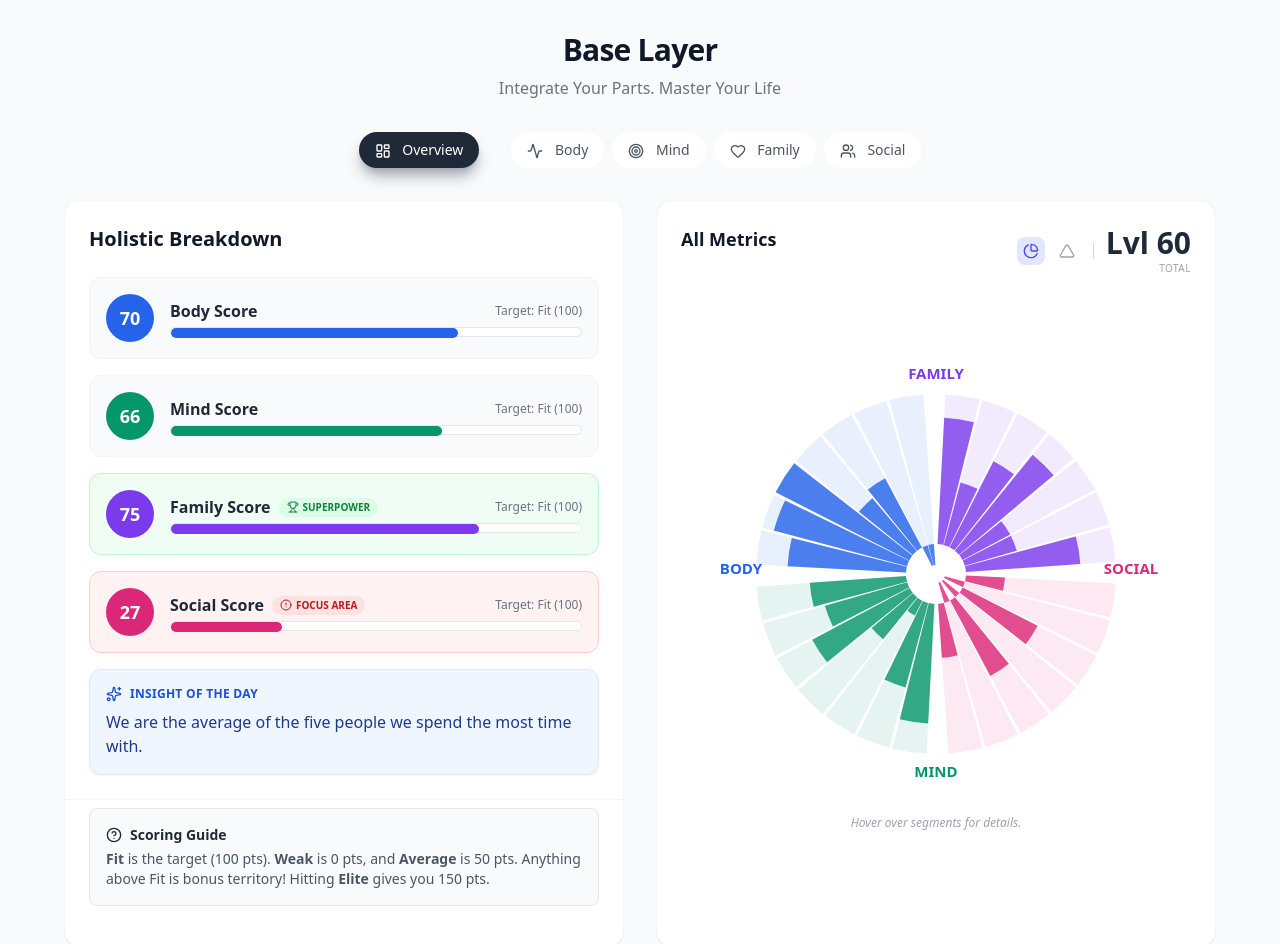
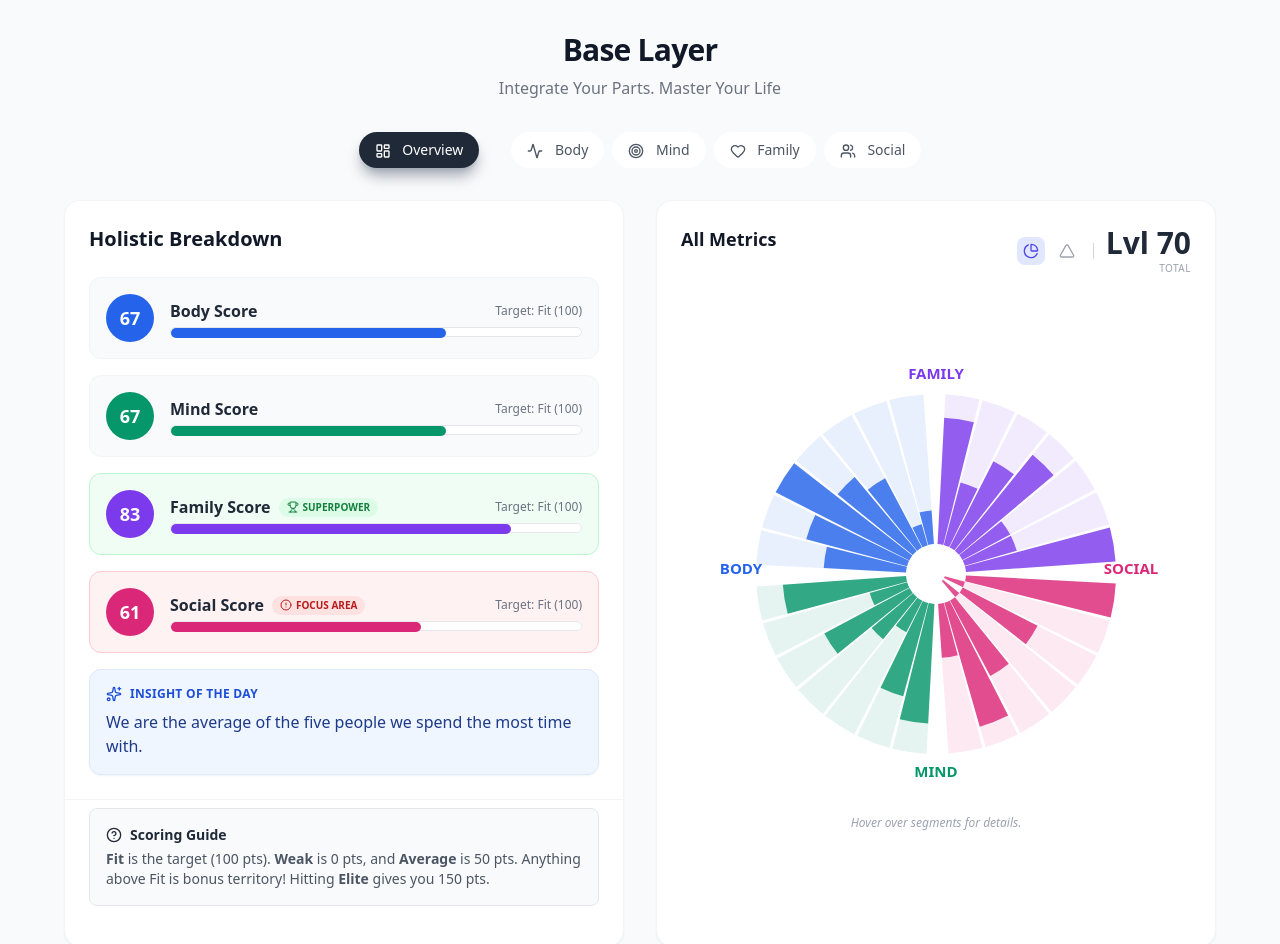
Before and after one commit to browningtons/base-layer, a React (Vite) app: page / in a window 1280 px wide. Shown: the top 944 px of the page. Built offline with nearby package versions, Linux system fonts and the light colour scheme.

Commit message:
updated 12142025 data

```diff
--- a/src/app.tsx
+++ b/src/app.tsx
@@ -64,36 +64,36 @@ const autoThresholds = (baseMetric) => {
 // --- Data Sets (7 Metrics Each) ---
 
 const BODY_METRICS = [
-  { id: 'miles', label: 'Miles', unit: 'mi/wk', current: 22, weak: 3, elite: 30, type: 'higher_better',
+  { id: 'miles', label: 'Miles', unit: 'mi/wk', current: 13, weak: 3, elite: 30, type: 'higher_better',
     desc: 'Total weekly running volume.', tip: 'Increase mileage by max 10% per week to build durability without injury.' },
-  { id: 'elevation', label: 'Elevation', unit: 'ft/wk', current: 3600, weak: 500, elite: 4000, type: 'higher_better',
+  { id: 'elevation', label: 'Elevation', unit: 'ft/wk', current: 2500, weak: 500, elite: 4000, type: 'higher_better',
     desc: 'Vertical feet climbed per week.', tip: 'Incorporate one dedicated hill repeat session or incline treadmill walk weekly.' },
-  { id: 'vo2max', label: 'VO2 Max', unit: 'ml/kg/min', current: 58, weak: 35, elite: 55, type: 'higher_better',
+  { id: 'vo2max', label: 'VO2 Max', unit: 'ml/kg/min', current: 55, weak: 35, elite: 55, type: 'higher_better',
     desc: 'Maximum rate of oxygen consumption.', tip: 'HIIT (High Intensity Interval Training) is the most efficient way to boost this.' },
-  { id: 'pushups', label: 'Push Ups', unit: 'max reps', current: 22, weak: 10, elite: 50, type: 'higher_better',
+  { id: 'pushups', label: 'Push Ups', unit: 'max reps', current: 30, weak: 10, elite: 50, type: 'higher_better',
     desc: 'Max consecutive pushups.', tip: 'Do daily sets of 50% your max reps. Grease the groove.' },
   { id: 'plank', label: 'Plank', unit: 'seconds', current: 110, weak: 45, elite: 240, type: 'higher_better',
     desc: 'Core isometric hold time.', tip: 'Focus on active tension (squeezing glutes and abs) rather than just hanging on.' },
-  { id: 'pullups', label: 'Pull Ups', unit: 'reps', current: 1, weak: 1, elite: 15, type: 'higher_better',
+  { id: 'pullups', label: 'Pull Ups', unit: 'reps', current: 3, weak: 1, elite: 15, type: 'higher_better',
     desc: 'Max strict pullups.', tip: 'Use "negatives" (jumping up and lowering slowly) to build initial strength.' },
-  { id: 'bench', label: 'Bench', unit: 'lbs', current: 115, weak: 115, elite: 225, type: 'higher_better',
+  { id: 'bench', label: 'Bench', unit: 'lbs', current: 135, weak: 115, elite: 225, type: 'higher_better',
     desc: '1-Rep Max Bench Press.', tip: 'Focus on progressive overload; add small fractional weights every session.' },
 ].map(autoThresholds);
 
 const MIND_METRICS = [
   { id: 'meditation_count', label: 'Meditate', unit: 'count/wk', current: 5, weak: 0, elite: 7, type: 'higher_better',
     desc: 'Number of meditation sessions.', tip: 'Attach meditation to an existing habit (e.g., right after coffee) to ensure consistency.' },
-  { id: 'meditation_time', label: 'Length', unit: 'min/wk', current: 50, weak: 0, elite: 120, type: 'higher_better',
+  { id: 'meditation_time', label: 'Length', unit: 'min/wk', current: 60, weak: 0, elite: 120, type: 'higher_better',
     desc: 'Total minutes of meditation.', tip: 'Start small. Even 5 minutes counts. Extend by 1 minute every week.' },
-  { id: 'reading', label: 'Reading', unit: 'min/wk', current: 30, weak: 0, elite: 240, type: 'higher_better',
+  { id: 'reading', label: 'Reading', unit: 'min/wk', current: 45, weak: 0, elite: 240, type: 'higher_better',
     desc: 'Time spent reading books.', tip: 'Read 10 pages every morning before looking at your phone.' },
   { id: 'writing', label: 'Writing', unit: 'min/wk', current: 30, weak: 0, elite: 120, type: 'higher_better',
     desc: 'Time spent journaling or writing.', tip: 'Try "Morning Pages": 3 pages of stream-of-consciousness writing first thing.' },
-  { id: 'sleep', label: 'Sleep', unit: 'hrs', current: 6.5, weak: 4, elite: 8, type: 'higher_better',
+  { id: 'sleep', label: 'Sleep', unit: 'hrs', current: 6.0, weak: 4, elite: 8, type: 'higher_better',
     desc: 'Average nightly sleep.', tip: 'No screens 60 minutes before bed. Keep your room cool (65°F).' },
-  { id: 'fasting', label: 'Fasting', unit: 'hrs/day', current: 12, weak: 8, elite: 18, type: 'higher_better',
+  { id: 'fasting', label: 'Fasting', unit: 'hrs/day', current: 10, weak: 8, elite: 18, type: 'higher_better',
     desc: 'Daily fasting window.', tip: 'Stop eating 3 hours before bed. It improves sleep and naturally extends your fast.' },
-  { id: 'deep_work', label: 'Deep Work', unit: 'hrs/wk', current: 8, weak: 0, elite: 16, type: 'higher_better',
+  { id: 'deep_work', label: 'Deep Work', unit: 'hrs/wk', current: 12, weak: 0, elite: 16, type: 'higher_better',
     desc: 'Hours of distraction-free focus.', tip: 'Use the Pomodoro technique or block "Do Not Disturb" hours on your calendar.' },
 ].map(autoThresholds);
 
@@ -110,12 +110,12 @@ const FAMILY_METRICS = [
     desc: ' hours at home without devices.', tip: 'Create a "phone jail" box for dinner time and keep it there until kids sleep.' },
   { id: 'family_mtg', label: 'Fam Meeting', unit: 'count/mo', current: 1, weak: 0, elite: 4, type: 'higher_better',
     desc: 'Family coordination/culture sync.', tip: 'Discuss "Rose, Thorn, Bud" (good, bad, potential) for the week.' },
-  { id: 'parents', label: 'Family Contact', unit: 'calls/wk', current: 2, weak: 0, elite: 3, type: 'higher_better',
+  { id: 'parents', label: 'Family Contact', unit: 'calls/wk', current: 4, weak: 0, elite: 3, type: 'higher_better',
     desc: 'Connecting with extended family.', tip: 'Schedule a recurring calendar event for calls so it doesn\'t slip.' },
 ].map(autoThresholds);
 
 const SOCIAL_METRICS = [
-  { id: 'creative', label: 'Creative', unit: 'hrs/wk', current: 2, weak: 0, elite: 10, type: 'higher_better',
+  { id: 'creative', label: 'Creative', unit: 'hrs/wk', current: 10, weak: 0, elite: 10, type: 'higher_better',
     desc: 'Time on creative expression.', tip: 'Focus on the process of making, not the quality of the result.' },
   { id: 'community', label: 'Community', unit: 'events/mo', current: 0, weak: 0, elite: 4, type: 'higher_better',
     desc: 'Community participation events.', tip: 'Become a "regular" somewhere (coffee shop, gym, park) to build loose ties.' },
@@ -125,7 +125,7 @@ const SOCIAL_METRICS = [
     desc: 'Hosting gatherings.', tip: 'Keep it simple (potluck or game night) so it is low stress to repeat.' },
   { id: 'networking', label: 'Network', unit: 'acts/wk', current: 2, weak: 0, elite: 5, type: 'higher_better',
     desc: 'Professional outreach acts.', tip: 'Reach out to one person you admire just to ask a specific question.' },
-  { id: 'mentorship', label: 'Mentoring', unit: 'hrs/mo', current: 0, weak: 0, elite: 5, type: 'higher_better',
+  { id: 'mentorship', label: 'Mentoring', unit: 'hrs/mo', current: 4, weak: 0, elite: 5, type: 'higher_better',
     desc: 'Time spent mentoring others.', tip: 'Offer to help someone junior to you with a specific skill you have mastered.' },
   { id: 'service', label: 'Service', unit: 'acts/mo', current: 1, weak: 0, elite: 4, type: 'higher_better',
     desc: 'Acts of service/volunteering.', tip: 'Find a local cause you care about and commit just one hour a month.' },
```
